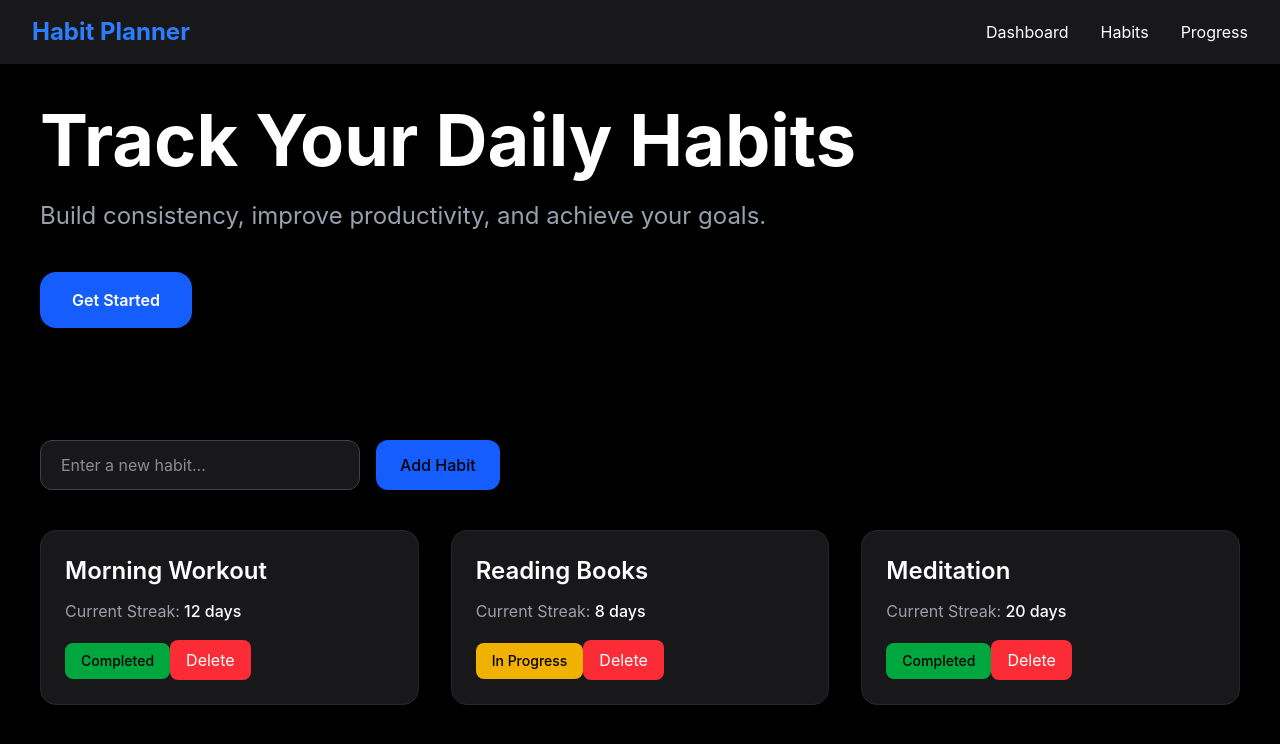
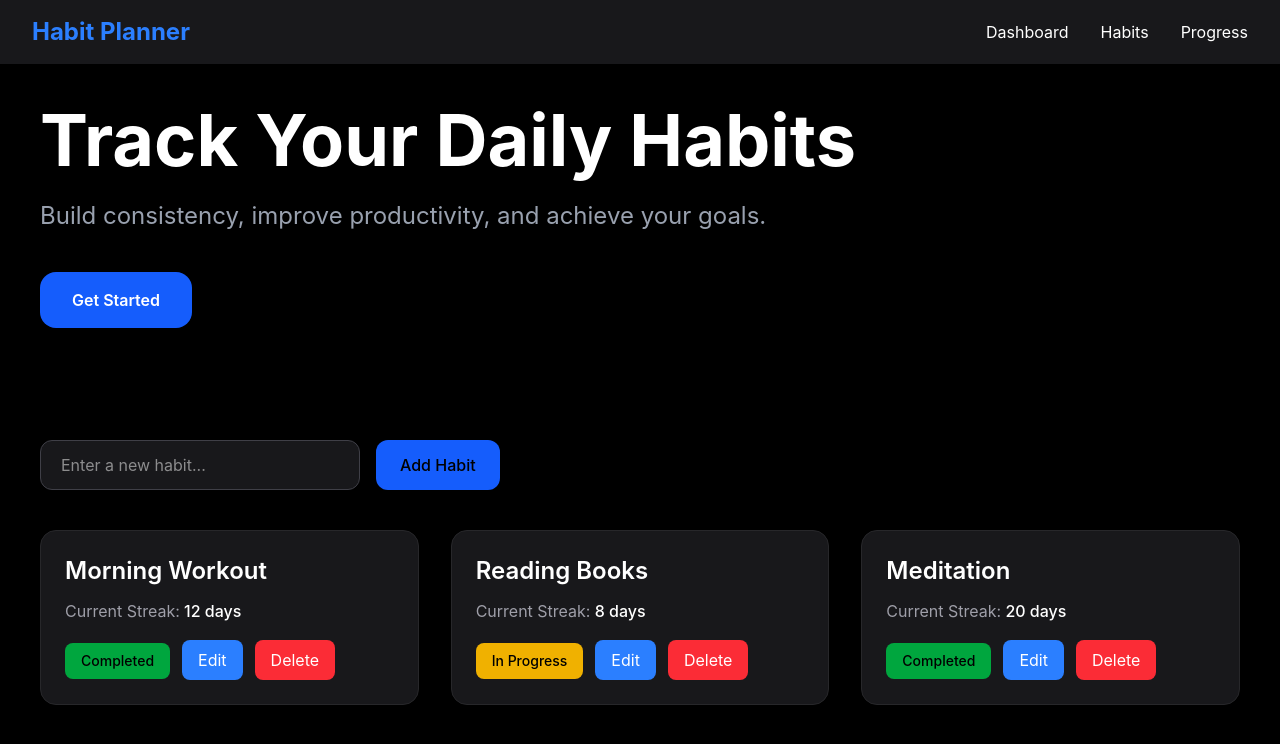
Before and after one commit to Rudiveek/Habbit_Planner, a React app in the folder frontend/: page / in a window 1280 px wide. Shown: the top 744 px of the page. Built offline with nearby package versions, Linux system fonts and the light colour scheme; the HTML template or start-up script is replaced by a standard one.

Commit message:
Added edit button.

```diff
--- a/frontend/src/components/HabitCard.jsx
+++ b/frontend/src/components/HabitCard.jsx
@@ -1,16 +1,38 @@
+import { useState } from "react"
+
 function HabitCard({
   id,
   title,
   streak,
   status,
   deleteHabit,
-  toggleStatus,
 }) {
+
+  const [isEditing, setIsEditing] = useState(false)
+
+  const [editedTitle, setEditedTitle] = useState(title)
+
+  const saveEdit = () => {
+    setIsEditing(false)
+  }
+
   return (
     <div className="bg-zinc-900 p-6 rounded-2xl border border-zinc-800 hover:border-blue-500 hover:-translate-y-1 transition duration-300 shadow-lg">
-      <h2 className="text-2xl font-semibold text-white">
-        {title}
-      </h2>
+
+      {
+        isEditing ? (
+          <input
+            type="text"
+            value={editedTitle}
+            onChange={(e) => setEditedTitle(e.target.value)}
+            className="bg-zinc-800 text-white px-3 py-2 rounded-lg w-full"
+          />
+        ) : (
+          <h2 className="text-2xl font-semibold text-white">
+            {editedTitle}
+          </h2>
+        )
+      }
 
       <p className="text-zinc-400 mt-3">
         Current Streak:
@@ -20,7 +42,6 @@ function HabitCard({
       </p>
 
       <button
-        onClick={() => toggleStatus(id)}
         className={`mt-5 px-4 py-2 rounded-lg text-sm font-medium ${
           status === "Completed"
             ? "bg-green-600"
@@ -29,14 +50,29 @@ function HabitCard({
       >
         {status}
       </button>
+
+      <button
+        onClick={() => {
+          if (isEditing) {
+            saveEdit()
+          } else {
+            setIsEditing(true)
+          }
+        }}
+        className="bg-blue-500 text-white px-4 py-2 rounded-lg mt-3 ml-3"
+      >
+        {isEditing ? "Save" : "Edit"}
+      </button>
+
       <button
         onClick={() => deleteHabit(id)}
-        className="bg-red-500 text-white px-4 py-2 rounded-lg mt-3"
-        >
-         Delete
-       </button>
+        className="bg-red-500 text-white px-4 py-2 rounded-lg mt-3 ml-3"
+      >
+        Delete
+      </button>
+
     </div>
-  );
+  )
 }
 
-export default HabitCard;
+export default HabitCard
--- a/frontend/src/pages/Dashboard.jsx
+++ b/frontend/src/pages/Dashboard.jsx
@@ -67,7 +67,15 @@ const toggleStatus = (id) => {
 
   setHabits(updatedHabits)
 }
+const editHabit = (id, newTitle) => {
+  const updatedHabits = habits.map((habit) =>
+    habit.id === id
+      ? { ...habit, title: newTitle }
+      : habit
+  )
 
+  setHabits(updatedHabits)
+}
   return (
     <div className="p-10">
       <div className="mb-10">
@@ -95,6 +103,7 @@ const toggleStatus = (id) => {
     status={habit.status}
     deleteHabit={deleteHabit}
     toggleStatus={toggleStatus}
+    editHabit={editHabit}
   />
 ))}
       </div>
```
